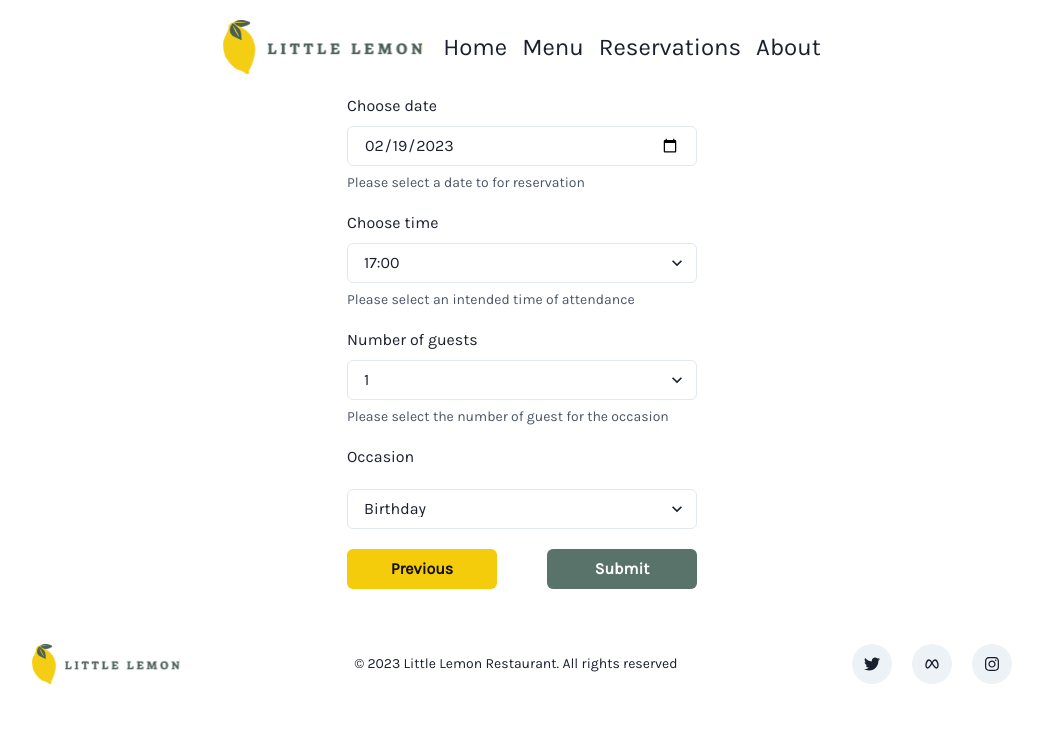
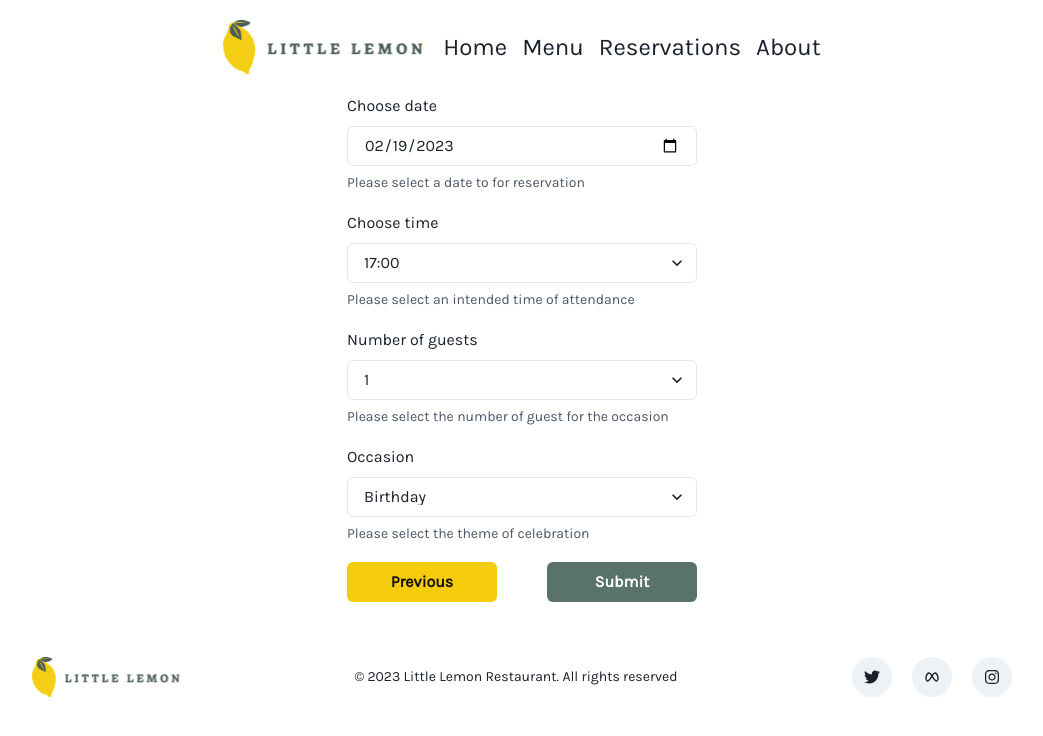
Before and after one commit to S-Rosemond/Little_Lemon, a React (Create React App) app: page /reservations in a window 1280 px wide. Shown: the top 736 px of the page, without its empty margins (118-1161 px from the left). Built offline with nearby package versions, Linux system fonts and the light colour scheme; a web font is replaced by a local one.

Commit message:
Occasion picker updated

```diff
--- a/src/components/BookingForm/OccasionPicker/OccasionPicker.jsx
+++ b/src/components/BookingForm/OccasionPicker/OccasionPicker.jsx
@@ -1,4 +1,9 @@
-import { MenuButton, MenuList, Menu, Button, Select } from "@chakra-ui/react";
+import {
+  Select,
+  FormControl,
+  FormLabel,
+  FormHelperText,
+} from "@chakra-ui/react";
 import React from "react";
 import CreateSelectOptions from "../TimePicker/TimePickerOptions";
 
@@ -12,7 +17,8 @@ function OccasionPicker({ formik }) {
   ];
   return (
     <>
-      <label htmlFor="occasion">Occasion</label>
+      <FormControl>
+        <FormLabel htmlFor="occasion">Occasion</FormLabel>
         <Select
           id="occasion"
           name="occasion"
@@ -20,6 +26,8 @@ function OccasionPicker({ formik }) {
         >
           <CreateSelectOptions array={array} />
         </Select>
+        <FormHelperText>Please select the theme of celebration</FormHelperText>
+      </FormControl>
     </>
   );
 }
```
Lines whose indentation alone changed are shown as unchanged.
